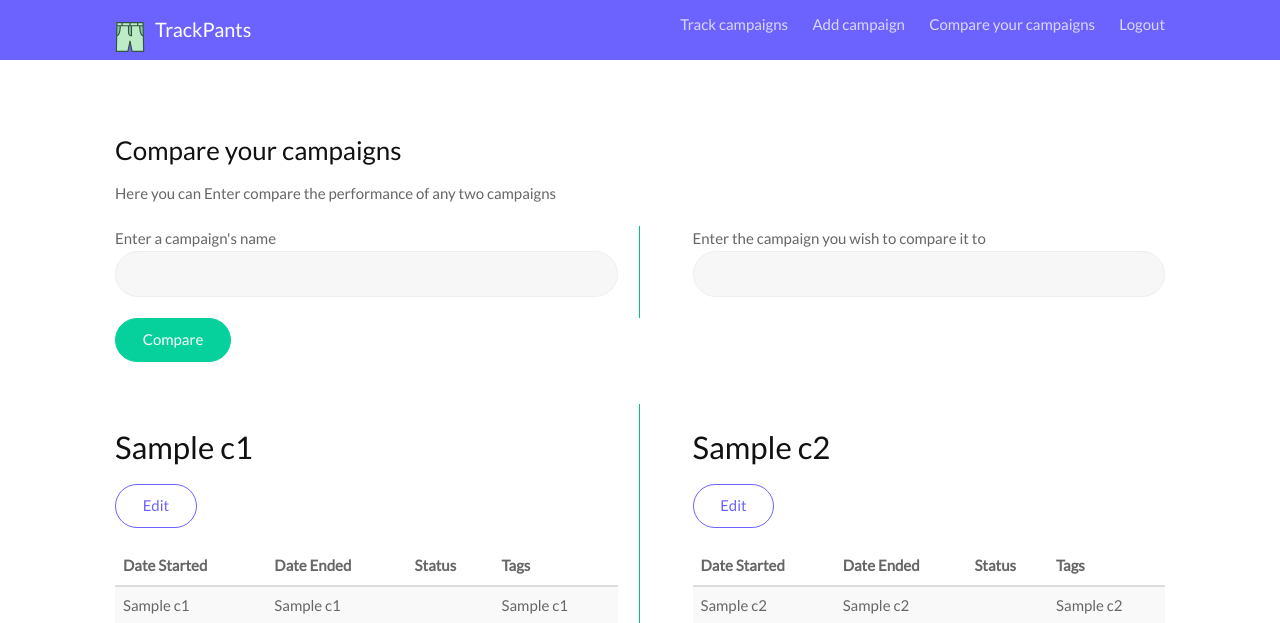
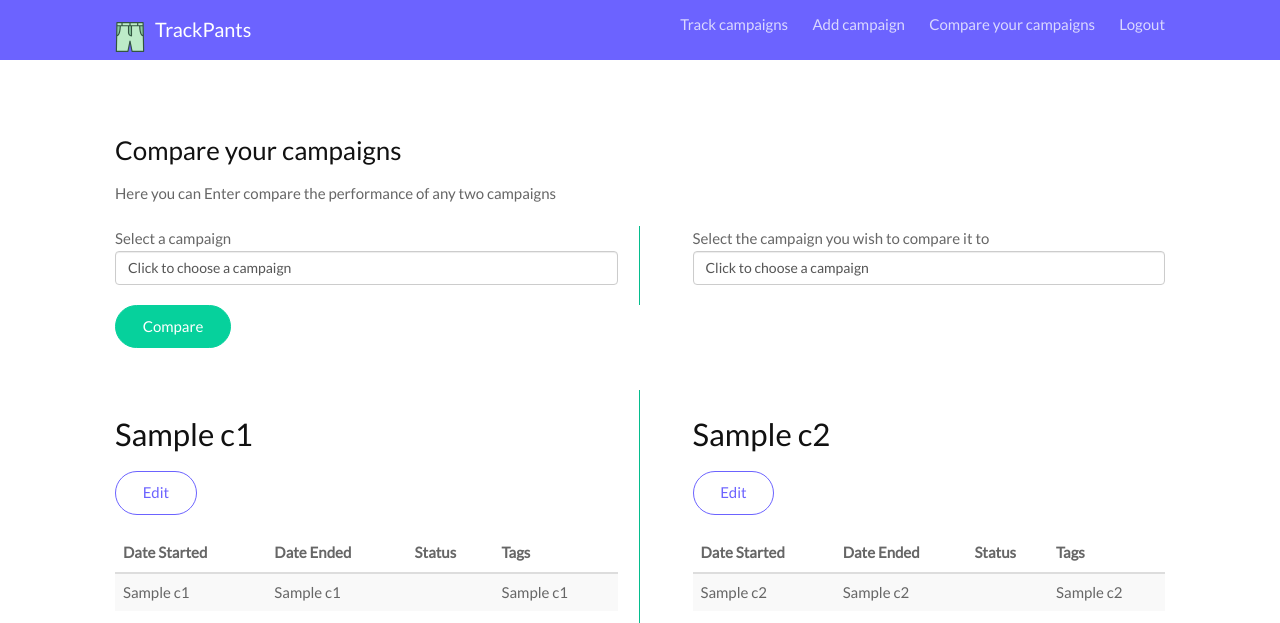
Before and after one commit to crisb0/final3011, a Flask app: template templates/compareCampaigns.html in a window 1280 px wide. Shown: the top 623 px of the page. Run offline with Flask 2, Linux system fonts and the light colour scheme; the template is opened without the code that fills it: most values are stand-ins (such as "Sample title", 1, 10 or a date in 2020); some libraries are stand-ins or nearby versions.

Commit message:
change form input to select

```diff
--- a/app.py
+++ b/app.py
@@ -191,6 +191,7 @@ def viewCampaign():
 
     # get events
     events = return_events(int(campaign_id))
+    print("!!!",events)
     #overwrite events.json
     with open("events.json", "w") as jsonFile:
         json.dump(events, jsonFile)
@@ -204,7 +205,7 @@ def viewCampaign():
         campaign.append("in_progress")
     else:
         campaign.append("ended")
-    sentiments = get_all_weeks(facebookName,campaign[0][3],campaign[0][4])
+    #sentiments = get_all_weeks(facebookName,campaign[0][3],campaign[0][4])
 
     ###
 
@@ -246,7 +247,7 @@ def viewCampaign():
         query = db_helpers.query_db(q)
         db.commit()
 
-        return render_template('viewCampaign.html', form = event_form, events = events, campaign = campaign, sentiments=sentiments, facebook=facebook, facebook_data=facebook_data, post_popularity=post_popularity, content=content)
+    return render_template('viewCampaign.html', form = event_form, events = events, campaign = campaign, facebook=facebook, facebook_data=facebook_data, post_popularity=post_popularity, content=content)
 
         #return render_template("viewCampaign.html", form = event_form, events = events, campaign = campaigns)
 
@@ -269,8 +270,6 @@ def return_events(campaign_id):
 def return_data():
     start_date = request.args.get('start', '')
     end_date = request.args.get('end', '')
-    campaign_id = request.args.get('campaign_id')
-    print(campaign_id)
     with open("events.json", "r") as input_data:
         return input_data.read()
 
@@ -279,15 +278,15 @@ def return_data():
 def compareCampaigns():
     import db_helpers
 
+    user = load_user(current_user.id)
+    campaigns = db_helpers.query_db('select * from campaigns join user_campaigns on (campaigns.id = user_campaigns.campaign_id) where user_campaigns.user_id = %d' % (user.id))
+
     if request.method == 'POST':
         to_compare = request.form
-        campaign1 = to_compare['campaign1']
-        campaign2 = to_compare['campaign2']
-        print("campaign 1 is ", campaign1)
-        print("campaign 2 is ", campaign2)
-        query1 = db_helpers.query_db('select * from campaigns where name = "%s"'%(campaign1))
-        query2 = db_helpers.query_db('select * from campaigns where name = "%s"'%(campaign2))
-        print("campaign: ", query1)
+        campaign1 = to_compare['camp1']
+        campaign2 = to_compare['camp2']
+        query1 = db_helpers.query_db('select * from campaigns where id = %d'%(int(campaign1)))
+        query2 = db_helpers.query_db('select * from campaigns where id = %d'%(int(campaign2)))
         if(datetime.strptime(query1[0][4], "%Y-%m-%d") > now):
             query1.append("in_progress")
         else:
@@ -296,8 +295,8 @@ def compareCampaigns():
             query2.append("in_progress")
         else:
             query2.append("ended")
-        return render_template("compareCampaigns.html", c1 = query1, c2 = query2)
-    return render_template("compareCampaigns.html", c1 = [], c2 = [])
+        return render_template("compareCampaigns.html", c1 = query1, c2 = query2,campaigns=campaigns)
+    return render_template("compareCampaigns.html", c1 = [], c2 = [], campaigns=campaigns)
 
 @app.route('/editCampaign/<campaign_id>', methods=['GET', 'POST'])
 def editCampaign(campaign_id):
--- a/events.json
+++ b/events.json
@@ -1 +1 @@
-[{"title": "S9 Launch", "end": "2018-03-11", "start": "2018-03-11"}, {"title": "TEST", "end": "2018-05-22", "start": "2018-05-22"}]
+[{"title": "test", "start": "2018-05-22", "end": "2018-05-22"}]
--- a/templates/compareCampaigns.html
+++ b/templates/compareCampaigns.html
@@ -10,12 +10,22 @@
 				<div class="compare-campaign-input">
 					<form class="form" action="{{url_for('compareCampaigns')}}", method = "POST">
 						<div class="left-campaign">
-							Enter a campaign's name
-							<input type="text" name='campaign1'>
+							Select a campaign
+                            <select class="form-control" name="camp1">
+                                <option value="" default selected>Click to choose a campaign</option>
+                                {% for x in campaigns %}
+                                    <option value="{{ x[0] }}">{{ x[1] }}</option>
+                                {% endfor %}
+                            </select>
 						</div>
 						<div class="right-campaign">
-						Enter the campaign you wish to compare it to
-						<input type="text" name='campaign2'>
+						Select the campaign you wish to compare it to
+                        <select class="form-control" name="camp2">
+                        <option value="" default selected>Click to choose a campaign</option>
+                            {% for x in campaigns%}
+                                <option value="{{ x[0] }}">{{ x[1] }}</option>
+                            {% endfor %}
+                        </select>
 						</div>
 						<button type="submit" value="Submit" class="button button__accent">Compare</button>
 					</form>
--- a/templates/viewCampaign.html
+++ b/templates/viewCampaign.html
@@ -102,7 +102,8 @@
                 <hr>
 
             <div style='display:flex; justify-content:space-between;margin-top:30px;'>
-                <div id='calendar' style="float:left; margin:0px; padding-top:10px; height:100%;"></div>
+                <!--<div id='calendar' style="float:left; margin:0px; padding-top:10px; height:100%;"></div>-->
+                <div id='calendar'></div>
 
                 <div id='event-form' style="width:45%; padding-left:30px;">
                 <form class="form" action="{{url_for('viewCampaign', campaign_id=campaign[0][0])}}", method = "POST">
```
Also changed, not shown: db/trackpants.db.
